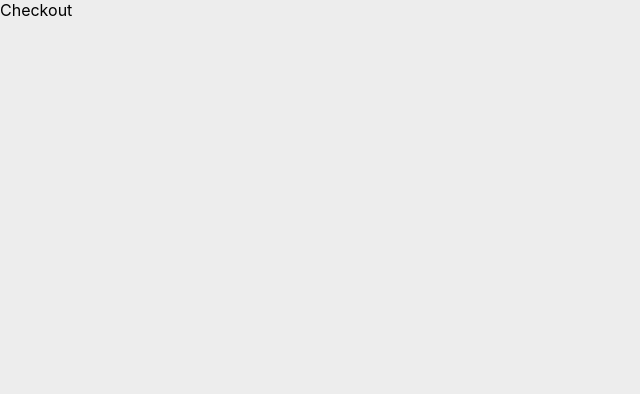
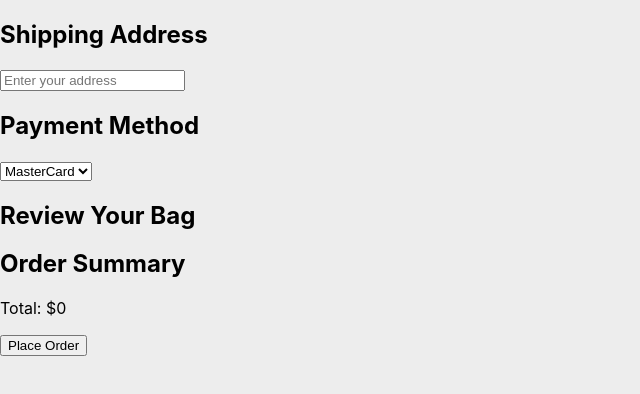
Before and after one commit to prospersibanda/e-commerce-store, a React (Create React App) app: page /checkout in a window 1280 px wide. Shown: the top 394 px of the page, without its empty margins (0-640 px from the left). Built offline with nearby package versions, Linux system fonts and the light colour scheme.

Commit message:
Update Checkout.jsx

```diff
--- a/src/pages/Checkout.jsx
+++ b/src/pages/Checkout.jsx
@@ -1,9 +1,82 @@
-import React from 'react'
+import React, { useState } from 'react';
 
-const Checkout = () => {
-  return (
-    <div>Checkout</div>
-  )
+function Checkout() {
+    const [address, setAddress] = useState("");
+    const [paymentMethod, setPaymentMethod] = useState("");
+    const [cartItems, setCartItems] = useState([]);
+
+    const handlePlaceOrder = () => {
+        // Handle order placement logic here
+    };
+
+    return (
+        <div className="checkout-page">
+            <ShippingAddress address={address} setAddress={setAddress} />
+            <PaymentMethod paymentMethod={paymentMethod} setPaymentMethod={setPaymentMethod} />
+            <CartItems cartItems={cartItems} setCartItems={setCartItems} />
+            <OrderSummary cartItems={cartItems} />
+            <button onClick={handlePlaceOrder}>Place Order</button>
+        </div>
+    );
 }
 
-export default Checkout
+function ShippingAddress({ address, setAddress }) {
+    return (
+        <div className="shipping-address">
+            <h2>Shipping Address</h2>
+            <input
+                type="text"
+                value={address}
+                onChange={(e) => setAddress(e.target.value)}
+                placeholder="Enter your address"
+            />
+        </div>
+    );
+}
+
+function PaymentMethod({ paymentMethod, setPaymentMethod }) {
+    return (
+        <div className="payment-method">
+            <h2>Payment Method</h2>
+            <select value={paymentMethod} onChange={(e) => setPaymentMethod(e.target.value)}>
+                <option value="mastercard">MasterCard</option>
+                <option value="visa">Visa</option>
+                <option value="paypal">PayPal</option>
+            </select>
+        </div>
+    );
+}
+
+function CartItems({ cartItems, setCartItems }) {
+    return (
+        <div className="cart-items">
+            <h2>Review Your Bag</h2>
+            {cartItems.map((item, index) => (
+                <div key={index} className="cart-item">
+                    <p>{item.name}</p>
+                    <p>{item.price}</p>
+                    <input
+                        type="number"
+                        value={item.quantity}
+                        onChange={(e) => handleQuantityChange(index, e.target.value)}
+                    />
+                </div>
+            ))}
+        </div>
+    );
+}
+
+function OrderSummary({ cartItems }) {
+    const calculateTotal = () => {
+        return cartItems.reduce((total, item) => total + item.price * item.quantity, 0);
+    };
+
+    return (
+        <div className="order-summary">
+            <h2>Order Summary</h2>
+            <p>Total: ${calculateTotal()}</p>
+        </div>
+    );
+}
+
+export default Checkout;
```
